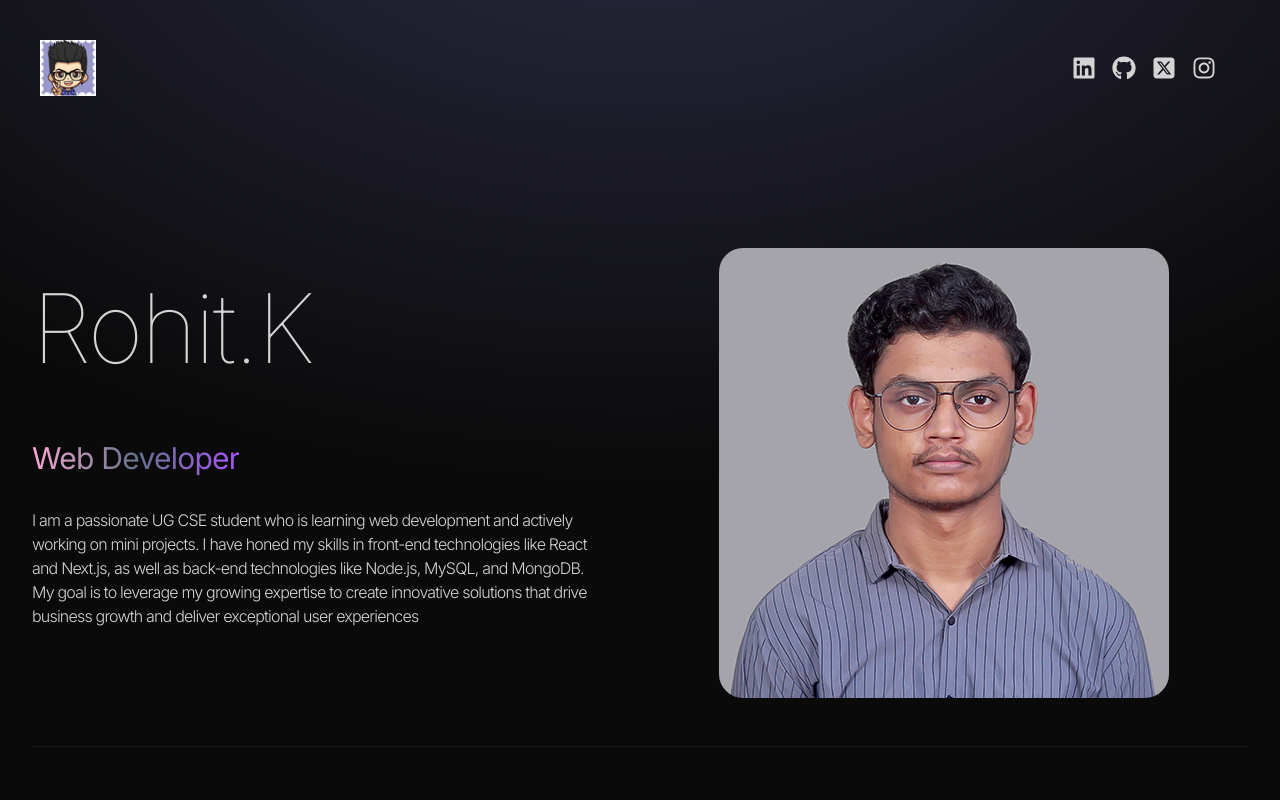
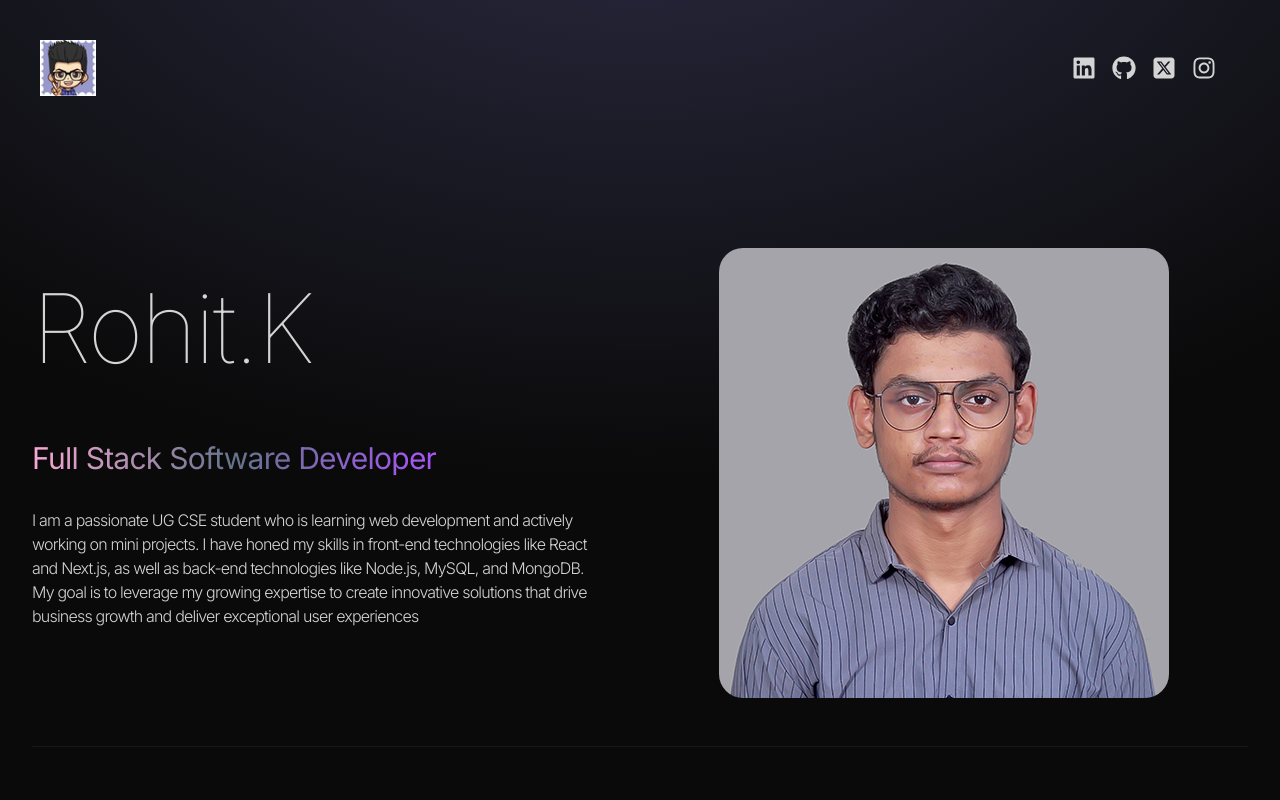
Before and after one commit to therohit15/Portfolio, a React (Vite) app: page / in a window 1280 px wide. Shown: the top 800 px of the page. Built offline with nearby package versions, Linux system fonts and the light colour scheme.

Commit message:
Update title in Hero.jsx

```diff
--- a/src/components/Hero.jsx
+++ b/src/components/Hero.jsx
@@ -32,7 +32,7 @@ const Hero = () => {
               animate="visible"
               className="bg-gradient-to-r from-pink-300 via-slate-500 to-purple-500 bg-clip-text text-3xl tracking-tight text-transparent"
             >
-              Web Developer
+              Full Stack Software Developer
             </motion.span>
             <motion.p
               variants={container(1)}
```
